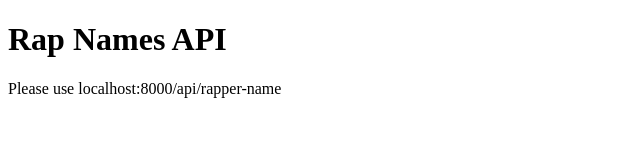
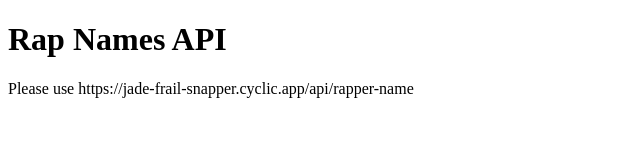
Before and after one commit to evan-earle/rap-names-api, a website: page index.html in a window 1280 px wide. Shown: the whole page, without its empty margins (0-640 px from the left). Drawn offline with Linux system fonts and the light colour scheme.

Commit message:
updated html

```diff
--- a/index.html
+++ b/index.html
@@ -9,6 +9,6 @@
   </head>
   <body>
     <h1>Rap Names API</h1>
-    <p>Please use localhost:8000/api/rapper-name</p>
+    <p>Please use https://jade-frail-snapper.cyclic.app/api/rapper-name</p>
   </body>
 </html>
```
